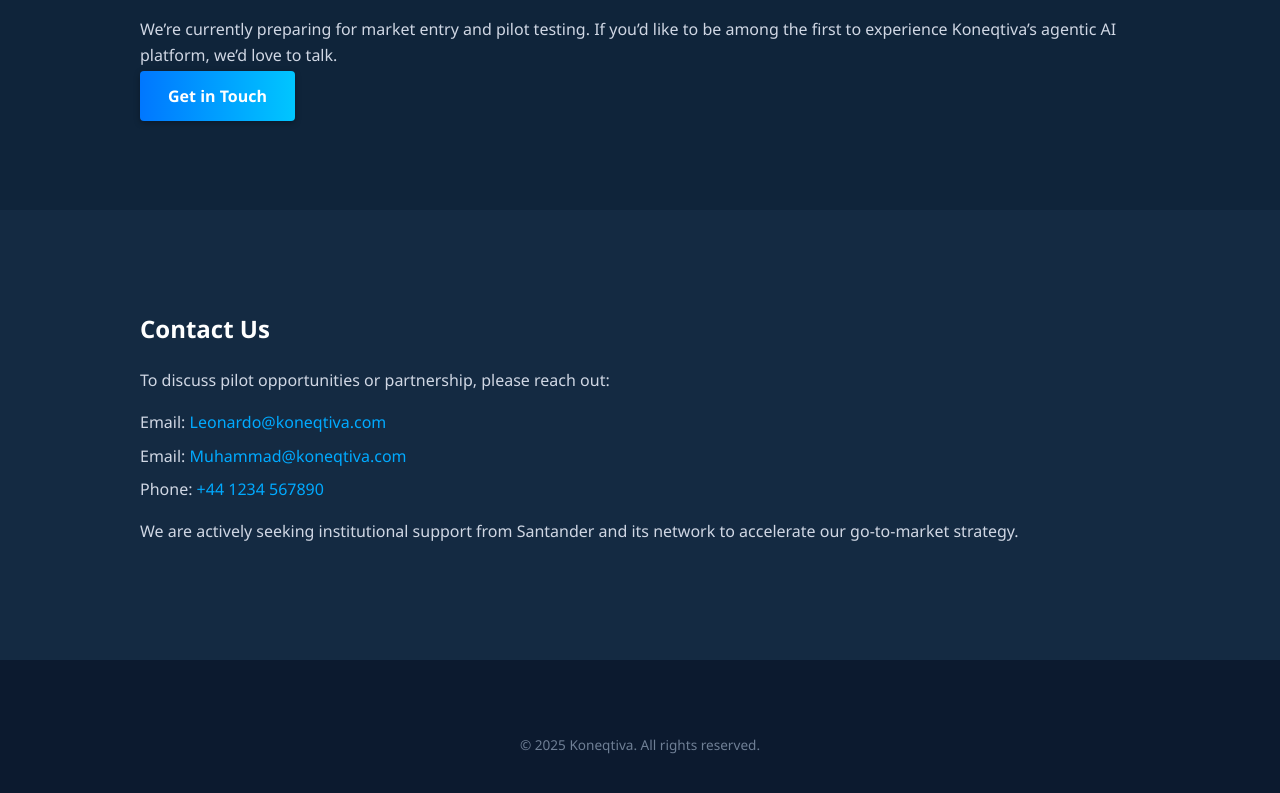
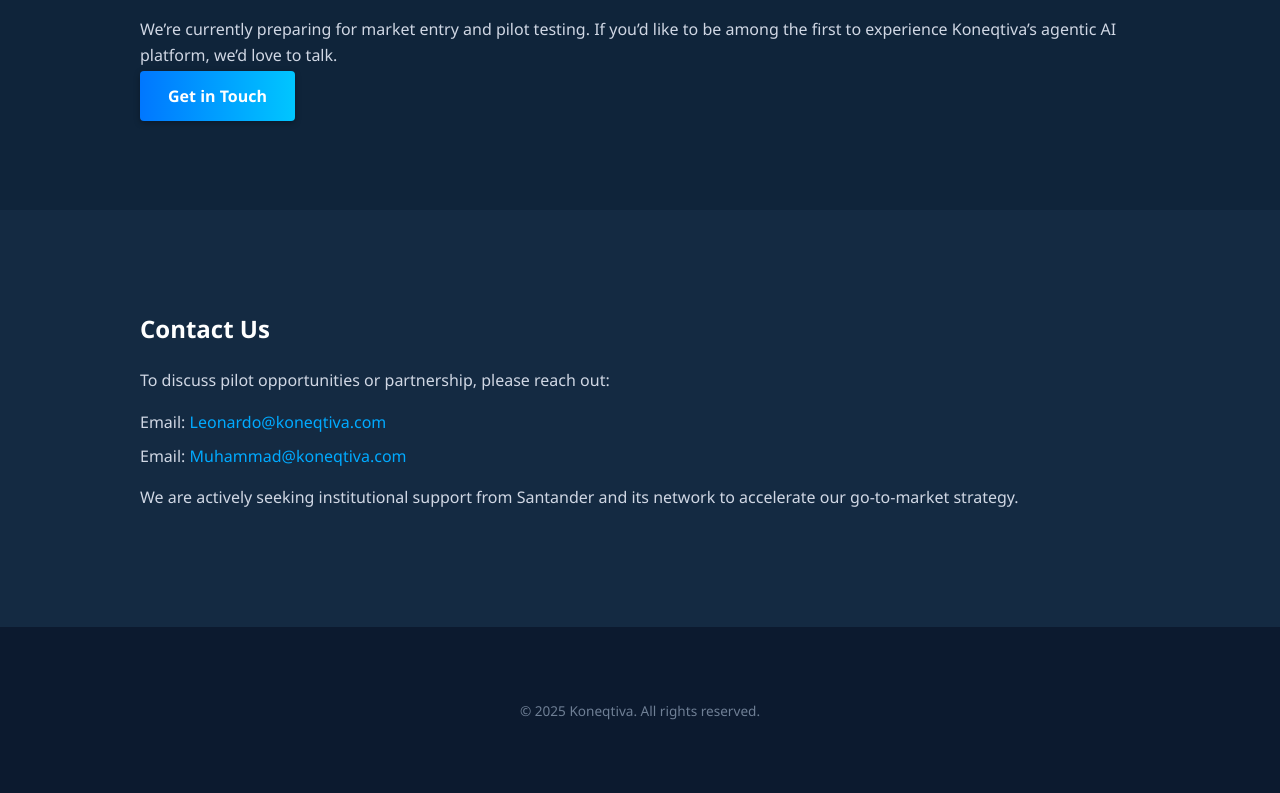
Before and after one commit to LeonardoKoxa/Netweb, a plain HTML site: page index.html in a window 1280 px wide. Shown: the part 2676-3469 px from the top of the page. Drawn offline with Linux system fonts and the light colour scheme.

Commit message:
Update index.html

```diff
--- a/index.html
+++ b/index.html
@@ -92,7 +92,7 @@
                 <ul class="contact-list">
                     <li>Email: <a href="mailto:leonardo@koneqtiva.com">Leonardo@koneqtiva.com</a></li>
                     <li>Email: <a href="mailto:muhammad@koneqtiva.com">Muhammad@koneqtiva.com</a></li>
-                    <li>Phone: <a href="tel:+441234567890">+44 1234 567890</a></li>
+                    <!--<li>Phone: <a href="tel:+441234567890">+44 1234 567890</a></li>-->
                 </ul>
                 <p>We are actively seeking institutional support from Santander and its network to accelerate our go‑to‑market strategy.</p>
             </div>
```
